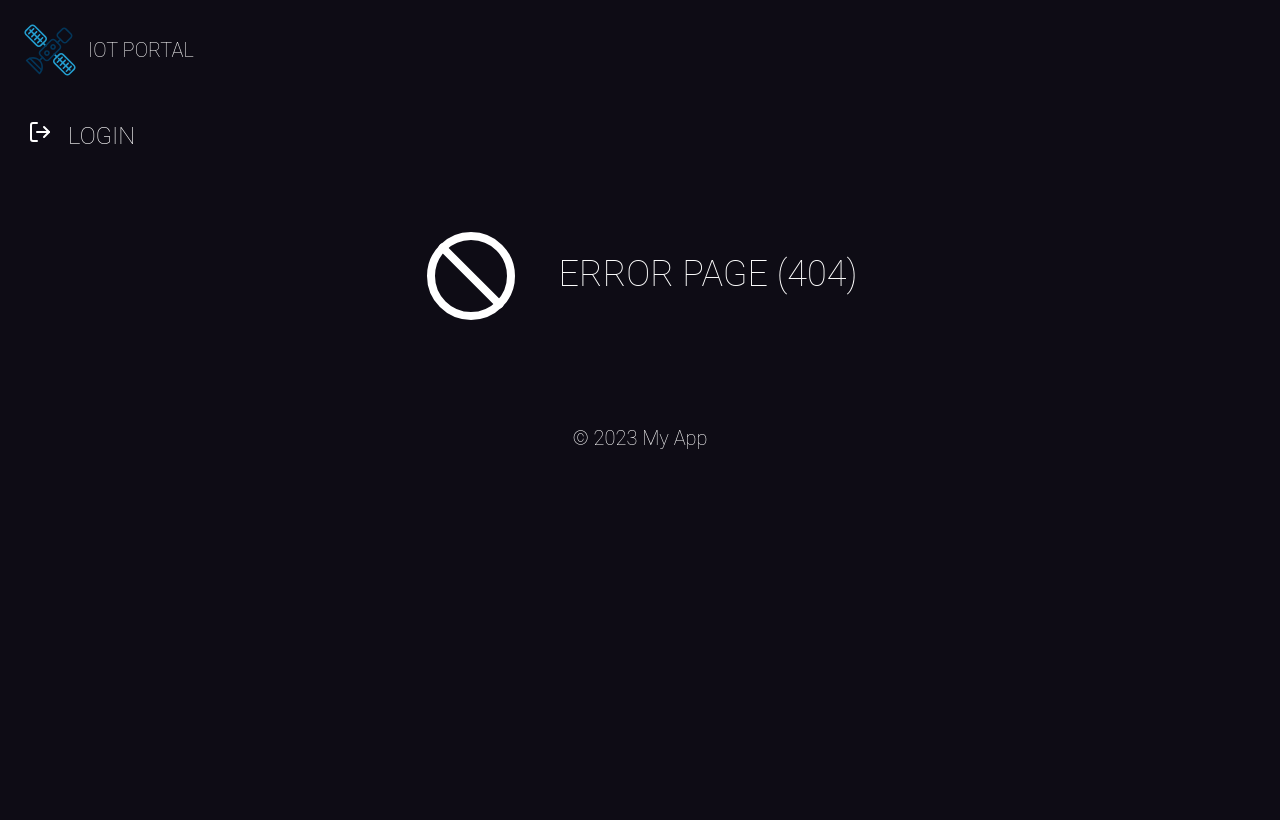
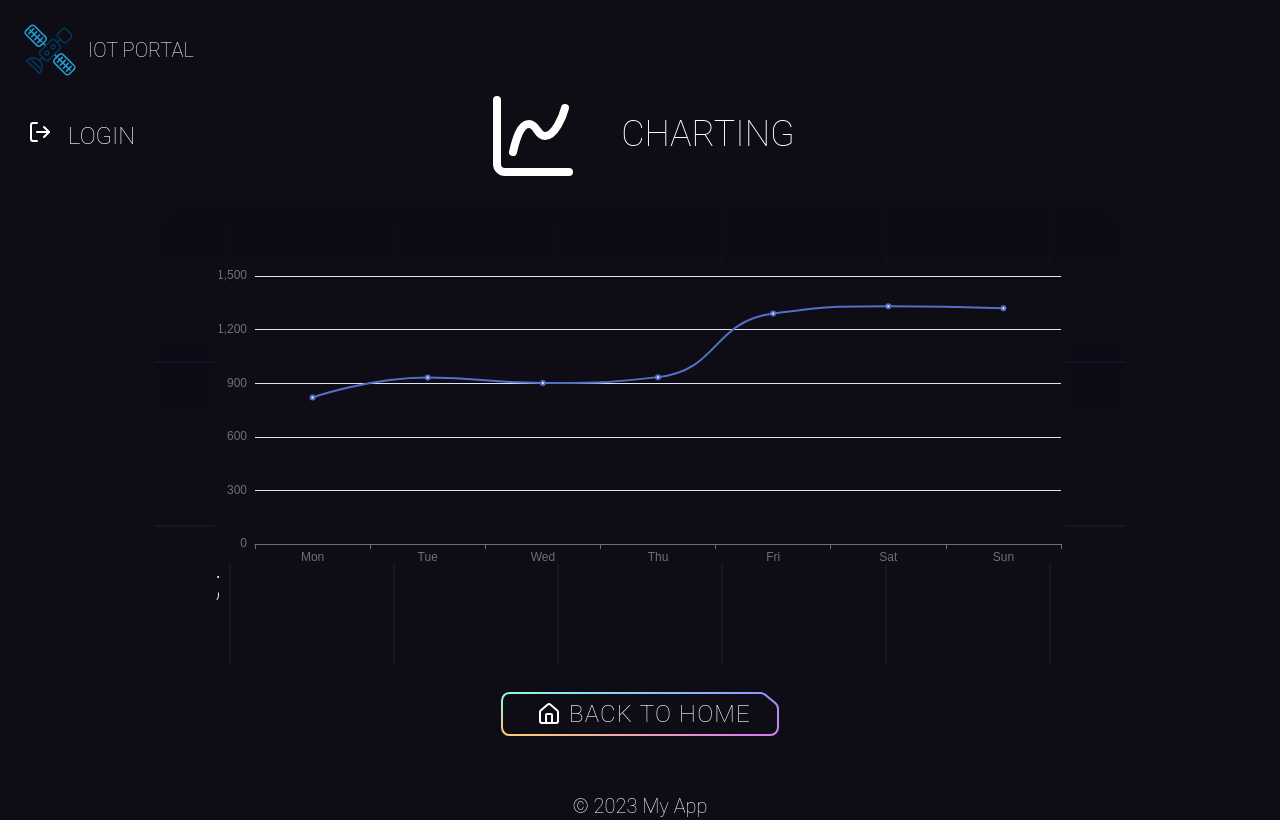
Before and after one commit to caliew/VITE_CRUD_TS, a React (Vite) app in the folder my-app/: page /charting in a window 1280 px wide. Before the commit this address had no page. Built offline with nearby package versions, Linux system fonts and the light colour scheme.

Commit message:
ECharts-for-React Integration

```diff
--- a/my-app/package.json
+++ b/my-app/package.json
@@ -16,6 +16,8 @@
     "@mui/material": "^6.1.1",
     "@reduxjs/toolkit": "^2.2.7",
     "axios": "^1.7.7",
+    "dotenv": "^16.4.7",
+    "echarts-for-react": "^3.0.2",
     "formik": "^2.4.6",
     "lucide": "^0.462.0",
     "lucide-react": "^0.462.0",
--- a/my-app/src/App.tsx
+++ b/my-app/src/App.tsx
@@ -1,5 +1,5 @@
 import { BrowserRouter as Router, Route, Routes } from 'react-router-dom';
-import { ErrorPage, LoginPage, MainPage, IOTPortalPage, RestaurantPage, WorkerPage, SiteMapPage } from './page';
+import { ErrorPage, LoginPage, MainPage, IOTPortalPage, RestaurantPage, WorkerPage, SiteMapPage, ChartingPage } from './page';
 import { RoutesClasses } from './utils';
 import { HeaderBar, Footer, SideBar } from './components';
 import ButtonGradient from './assets/svg/ButtonGradient';
@@ -16,7 +16,8 @@ const App = () => {
               <Route path="/" element={<MainPage />} />
               <Route path="/login" element={<LoginPage />} />
               <Route path="/iotportals" element={<IOTPortalPage />} />
-              <Route path="/layout" element={<SiteMapPage />} />
+              <Route path="/sitemap" element={<SiteMapPage />} />
+              <Route path="/charting" element={<ChartingPage />} />
               <Route path="/restaurants" element={<RestaurantPage />} />
               <Route path="/workers" element={<WorkerPage />} />
               <Route path="*" element={<ErrorPage />} />
--- a/my-app/src/components/HeaderBar.tsx
+++ b/my-app/src/components/HeaderBar.tsx
@@ -16,7 +16,8 @@ const HeaderBar = () => {
       <>
         <Link to="/" className={spanClasses}>HOME</Link>
         <Link to="/iotportals" className={spanClasses}>IOT PORTAL</Link>
-        <Link to="/layout" className={spanClasses}>LAYOUT</Link>
+        <Link to="/sitemap" className={spanClasses}>SITE MAP</Link>
+        <Link to="/charting" className={spanClasses}>CHARTING</Link>
         <Link to="/restaurants" className={spanClasses}>RESTAURANTS</Link>
         <Link to="/workers" className={spanClasses}>WORKERS</Link>
         <Link to="/login" className={spanClasses}>{token ? 'LOGOUT':'LOGIN'}</Link>
--- a/my-app/src/components/Mapbox.tsx
+++ b/my-app/src/components/Mapbox.tsx
@@ -2,7 +2,6 @@ import { useEffect, useRef  } from 'react';
 import mapboxgl from 'mapbox-gl';
 import { MapClasses } from '../utils';
 import 'mapbox-gl/dist/mapbox-gl.css';
-
 
 const Mapbox = ({GeoJSON}:any) => {
 
--- a/my-app/src/components/Sidebar.tsx
+++ b/my-app/src/components/Sidebar.tsx
@@ -13,7 +13,8 @@ const SideBar = () => {
 
   const HomeIcon = GetIcon('home');
   const IOTIcon = GetIcon('iotportal');
-  const LayoutIcon = GetIcon('MapPinHouse');
+  const MapPinHouseIcon = GetIcon('MapPinHouse');
+  const ChartingIcon = GetIcon('ChartSpline');
   const RestaurantIcon = GetIcon('restaurants');
   const WorkerIcon = GetIcon('workers');
   const LogoutIcon = GetIcon('logout');
@@ -28,7 +29,8 @@ const SideBar = () => {
       <>
       <Link to="/" className="px-2 flex"><HomeIcon /><span className={spanClasses}/>HOME</Link>
       <Link to="/iotportals" className="px-2 flex"><IOTIcon /><span className={spanClasses}/>IOT PORTAL</Link>
-      <Link to="/layout" className="px-2 flex"><LayoutIcon /><span className={spanClasses}/>SITE MAP</Link>
+      <Link to="/sitemap" className="px-2 flex"><MapPinHouseIcon /><span className={spanClasses}/>SITE MAP</Link>
+      <Link to="/charting" className="px-2 flex"><ChartingIcon /><span className={spanClasses}/>CHARTING</Link>
       <Link to="/restaurants" className="px-2 flex"><RestaurantIcon /><span className={spanClasses}/>RESTAURANTS</Link>
       <Link to="/workers" className="px-2 flex"><WorkerIcon /><span className={spanClasses}/>WORKERS</Link>
       </>
--- /dev/null
+++ b/my-app/src/page/ChartingPage.tsx
@@ -0,0 +1,60 @@
+import { useEffect, useRef } from 'react';
+import { useNavigate  } from 'react-router-dom';
+import { useSelector, useDispatch } from 'react-redux';
+
+import ReactECharts from 'echarts-for-react';
+
+import { grid } from '../assets'
+import { Button, HeaderTitle } from '../components';
+import { GetIcon, PageClasses, HeaderClasses, ChartClasses, ButtonLINKClasses, PageContainClasses, GridClasses } from '../utils';
+
+const ChartingPage = () => {
+
+  const navigate = useNavigate();
+  const dispatch = useDispatch();
+
+  useEffect(()=>{
+  },[])
+
+  const options = {
+    grid: { top: 8, right: 8, bottom: 24, left: 36 },
+    xAxis: {
+      type: 'category',
+      data: ['Mon', 'Tue', 'Wed', 'Thu', 'Fri', 'Sat', 'Sun'],
+    },
+    yAxis: {
+      type: 'value',
+    },
+    series: [
+      {
+        data: [820, 932, 901, 934, 1290, 1330, 1320],
+        type: 'line',
+        smooth: true,
+      },
+    ],
+    tooltip: {
+      trigger: 'axis',
+    },
+  };
+
+  return (
+    <div className={PageClasses}>
+      <HeaderTitle Icon={GetIcon('ChartSpline')} className={HeaderClasses} title='CHARTING'/>
+      <div className={PageContainClasses} >
+        <img
+          className={GridClasses}
+          src={grid}
+          alt="Grid"
+        />
+        <div className='font-Roboto font-extralight text-4xl'>
+            <ReactECharts className={ChartClasses} option={options} />;
+        </div>
+      </div>
+      <div className='mt-5'>
+        <Button Icon={GetIcon('home')} className={ButtonLINKClasses} to="/">BACK TO HOME</Button>
+      </div>
+    </div>
+  );
+};
+
+export default ChartingPage;
--- a/my-app/src/page/MainPage.tsx
+++ b/my-app/src/page/MainPage.tsx
@@ -29,7 +29,8 @@ const HomePage = () => {
         <div className='flex flex-col mt-5'>
         <Button Icon={GetIcon('')} className={ButtonClasses} >FEATURES</Button>
         <Button Icon={GetIcon('iotportal')} className={ButtonLINKClasses} to='/iotportals'>IOT PORTAL</Button>
-        <Button Icon={GetIcon('MapPinHouse')} className={ButtonLINKClasses} to='/layout'>SITE MAP</Button>
+        <Button Icon={GetIcon('MapPinHouse')} className={ButtonLINKClasses} to='/sitemap'>SITE MAP</Button>
+        <Button Icon={GetIcon('ChartSpline')} className={ButtonLINKClasses} to='/charting'>CHARTING</Button>
         <Button Icon={GetIcon('workers')} className={ButtonLINKClasses} to="/workers">WORKERS LISTS</Button>
         <Button Icon={GetIcon('restaurants')} className={ButtonLINKClasses} to='/restaurants'>RESTAURANTS LISTS</Button>
         </div>
--- a/my-app/src/page/index.tsx
+++ b/my-app/src/page/index.tsx
@@ -4,9 +4,12 @@ import IOTPortalPage from './IOTPortalPage'
 import RestaurantPage from './RestaurantPage';
 import WorkerPage from './WorkerPage';
 import SiteMapPage from './SiteMapPage';
+import ChartingPage from './ChartingPage';
 import LoginPage from './LoginPage';
 import ErrorBoundary from '../components/ErrorBoundary';
 
-export { ErrorBoundary, LoginPage, SiteMapPage,
-         MainPage, IOTPortalPage, RestaurantPage, WorkerPage,
+export { ErrorBoundary,
+         MainPage, LoginPage,
+         ChartingPage, SiteMapPage,
+         IOTPortalPage, RestaurantPage, WorkerPage,
          ErrorPage }
--- a/my-app/src/utils/getClassName.tsx
+++ b/my-app/src/utils/getClassName.tsx
@@ -9,9 +9,11 @@ const ButtonLINKClasses = 'font-Roboto font-extralight text-2xl m-2 hover:focus:
 const ButtonClasses = 'font-Roboto font-extralight text-2xl m-2 lg:flex ';
 
 const MapClasses = 'w-[850px] h-[600px] p-1 bg-n-8 rounded-[2.4375rem] overflow-hidden';
+const ChartClasses = 'w-[850px] h-[600px] p-1 bg-n-8 overflow-hidden';
 const IOTSensorsClasses = 'flex flex-wrap justify-center items-center gap-1 overflow-hidden';
 
 export { PageClasses, HeaderClasses, SidebarClasses,
          ButtonClasses, ButtonLINKClasses,
-         RoutesClasses, MapClasses, IOTSensorsClasses,
+         RoutesClasses,
+         MapClasses, ChartClasses, IOTSensorsClasses,
          PageContainClasses, GridClasses }
--- a/my-app/src/utils/index.ts
+++ b/my-app/src/utils/index.ts
@@ -6,7 +6,7 @@ import { getLEDDisplay as GetLEDDisplay } from "./getLEDDisplay";
 import { PageClasses, HeaderClasses, SidebarClasses,
          ButtonClasses, ButtonLINKClasses,
          PageContainClasses, IOTSensorsClasses,
-         RoutesClasses, MapClasses,
+         RoutesClasses, ChartClasses, MapClasses,
          GridClasses } from "./getClassName";
 import { getSensorUnit as GetSensorUNIT } from "./getSensorUnit";
 
@@ -15,5 +15,5 @@ export { GetIcon, GetLEDDisplay, GetSensorUNIT,
          PageClasses, HeaderClasses, SidebarClasses,
          ButtonClasses, ButtonLINKClasses,
          PageContainClasses, IOTSensorsClasses,
-         RoutesClasses, MapClasses,
+         RoutesClasses, ChartClasses, MapClasses,
          GridClasses }
```
Also changed, not shown: my-app/note.txt, 1 other file (tests, documents, lock files or other folders).
